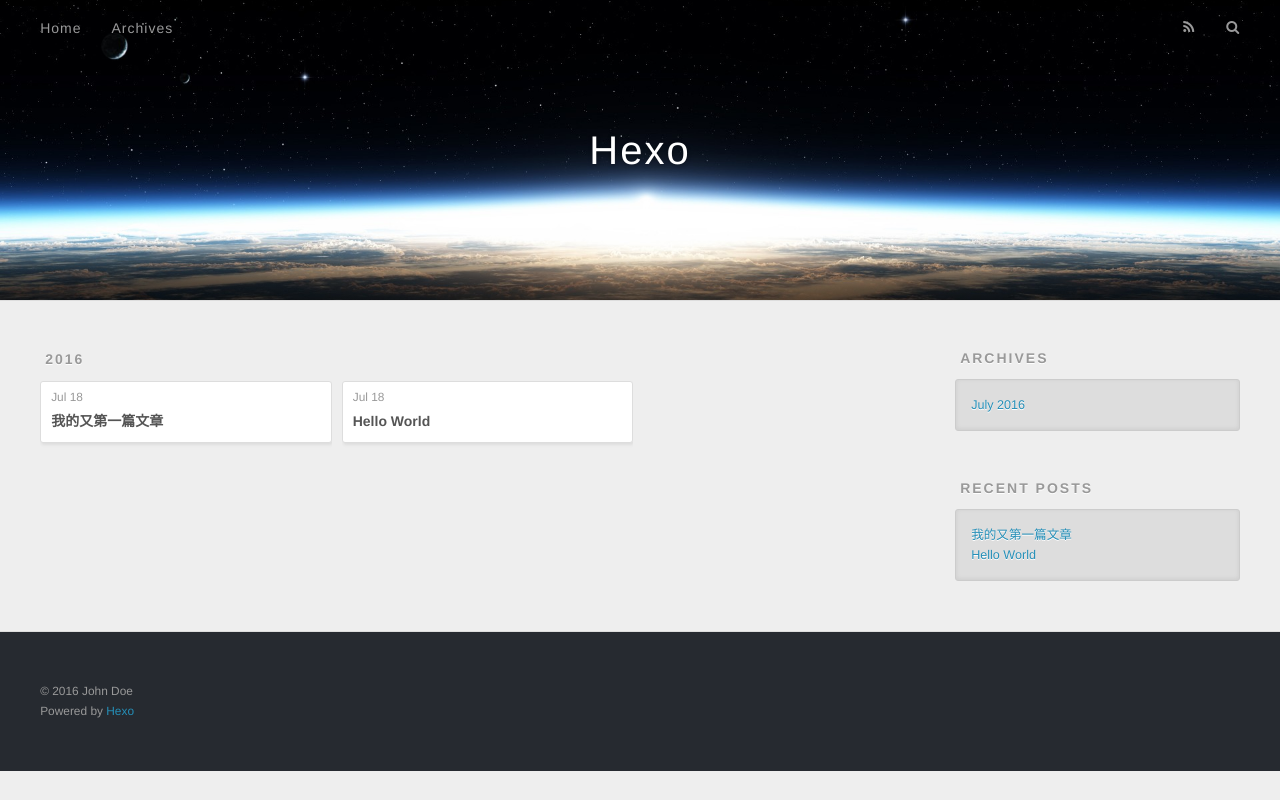
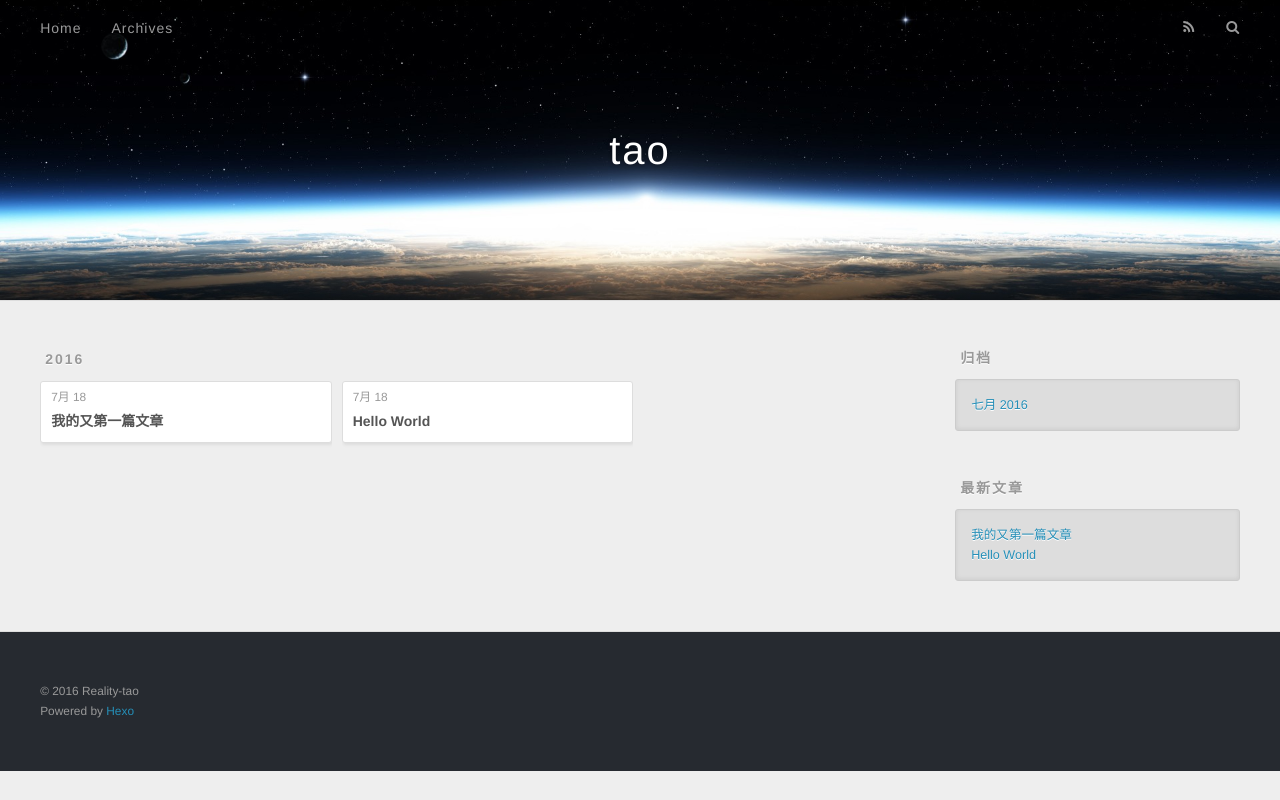
Before and after one commit to Reality-tao/Reality-tao.github.io, a plain HTML site: page archives/2016/07/index.html in a window 1280 px wide. Drawn offline with nearby package versions, Linux system fonts and the light colour scheme.

Commit message:
Site updated: 2016-07-18 13:33:44

```diff
--- a/archives/2016/07/index.html
+++ b/archives/2016/07/index.html
@@ -3,16 +3,16 @@
 <head>
   <meta charset="utf-8">
 
-  <title>Archives: 2016/7 | Hexo</title>
+  <title>归档: 2016/7 | tao</title>
   <meta name="viewport" content="width=device-width, initial-scale=1, maximum-scale=1">
   <meta property="og:type" content="website">
-<meta property="og:title" content="Hexo">
+<meta property="og:title" content="tao">
 <meta property="og:url" content="http://yoursite.com/archives/2016/07/index.html">
-<meta property="og:site_name" content="Hexo">
+<meta property="og:site_name" content="tao">
 <meta name="twitter:card" content="summary">
-<meta name="twitter:title" content="Hexo">
+<meta name="twitter:title" content="tao">
 
-    <link rel="alternate" href="/atom.xml" title="Hexo" type="application/atom+xml">
+    <link rel="alternate" href="/atom.xml" title="tao" type="application/atom+xml">
 
 
     <link rel="icon" href="/favicon.png">
@@ -33,7 +33,7 @@
   <div id="header-outer" class="outer">
     <div id="header-title" class="inner">
       <h1 id="logo-wrap">
-        <a href="/" id="logo">Hexo</a>
+        <a href="/" id="logo">tao</a>
       </h1>
 
     </div>
@@ -50,7 +50,7 @@
 
           <a id="nav-rss-link" class="nav-icon" href="/atom.xml" title="RSS Feed"></a>
 
-        <a id="nav-search-btn" class="nav-icon" title="Search"></a>
+        <a id="nav-search-btn" class="nav-icon" title="搜索"></a>
       </nav>
       <div id="search-form-wrap">
         <form action="//google.com/search" method="get" accept-charset="UTF-8" class="search-form"><input type="search" name="q" results="0" class="search-form-input" placeholder="Search"><button type="submit" class="search-form-submit">&#xF002;</button><input type="hidden" name="sitesearch" value="http://yoursite.com"></form>
@@ -76,7 +76,7 @@
   <div class="archive-article-inner">
     <header class="archive-article-header">
       <a href="/2016/07/18/我的又第一篇文章/" class="archive-article-date">
-  <time datetime="2016-07-18T05:12:02.000Z" itemprop="datePublished">Jul 18</time>
+  <time datetime="2016-07-18T05:12:02.000Z" itemprop="datePublished">7月 18</time>
 </a>
 
 
@@ -95,7 +95,7 @@
   <div class="archive-article-inner">
     <header class="archive-article-header">
       <a href="/2016/07/18/hello-world/" class="archive-article-date">
-  <time datetime="2016-07-18T05:09:20.456Z" itemprop="datePublished">Jul 18</time>
+  <time datetime="2016-07-18T05:09:20.456Z" itemprop="datePublished">7月 18</time>
 </a>
 
 
@@ -126,9 +126,9 @@
 
 
   <div class="widget-wrap">
-    <h3 class="widget-title">Archives</h3>
+    <h3 class="widget-title">归档</h3>
     <div class="widget">
-      <ul class="archive-list"><li class="archive-list-item"><a class="archive-list-link" href="/archives/2016/07/">July 2016</a></li></ul>
+      <ul class="archive-list"><li class="archive-list-item"><a class="archive-list-link" href="/archives/2016/07/">七月 2016</a></li></ul>
     </div>
   </div>
 
@@ -136,7 +136,7 @@
 
 
   <div class="widget-wrap">
-    <h3 class="widget-title">Recent Posts</h3>
+    <h3 class="widget-title">最新文章</h3>
     <div class="widget">
       <ul>
 
@@ -160,7 +160,7 @@
 
   <div class="outer">
     <div id="footer-info" class="inner">
-      &copy; 2016 John Doe<br>
+      &copy; 2016 Reality-tao<br>
       Powered by <a href="http://hexo.io/" target="_blank">Hexo</a>
     </div>
   </div>
```
Also changed, not shown: 2016/07/18/hello-world/index.html (+10 -10 lines), 2016/07/18/我的又第一篇文章/index.html (+10 -10 lines), archives/2016/index.html (+13 -13 lines), archives/index.html (+13 -13 lines), index.html (+13 -13 lines), 1 other file.
